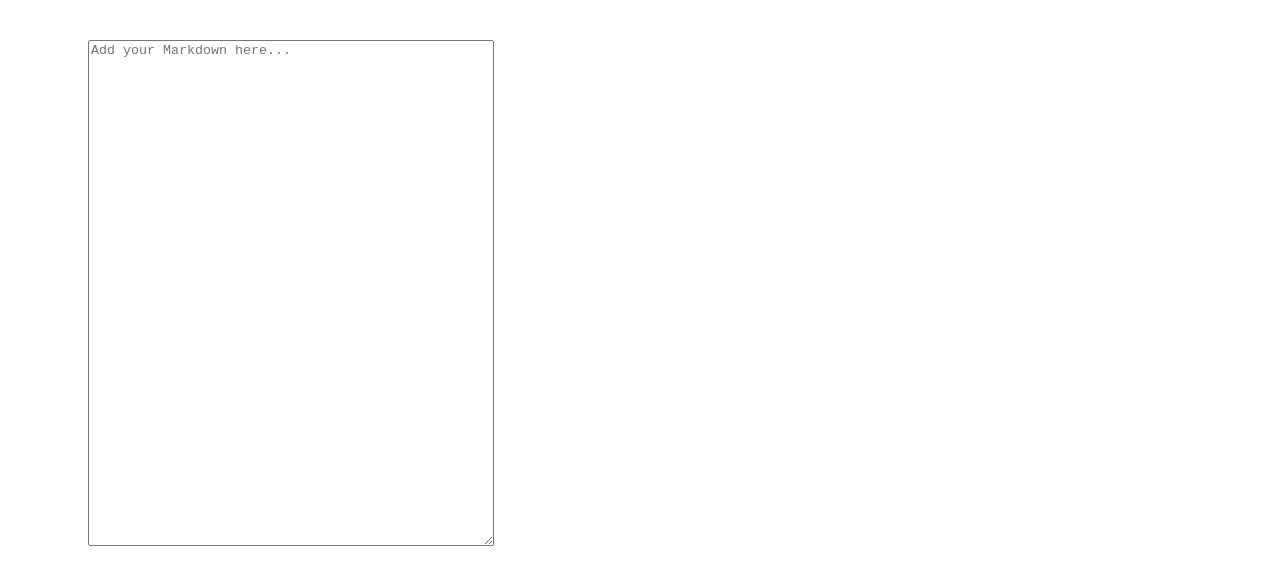
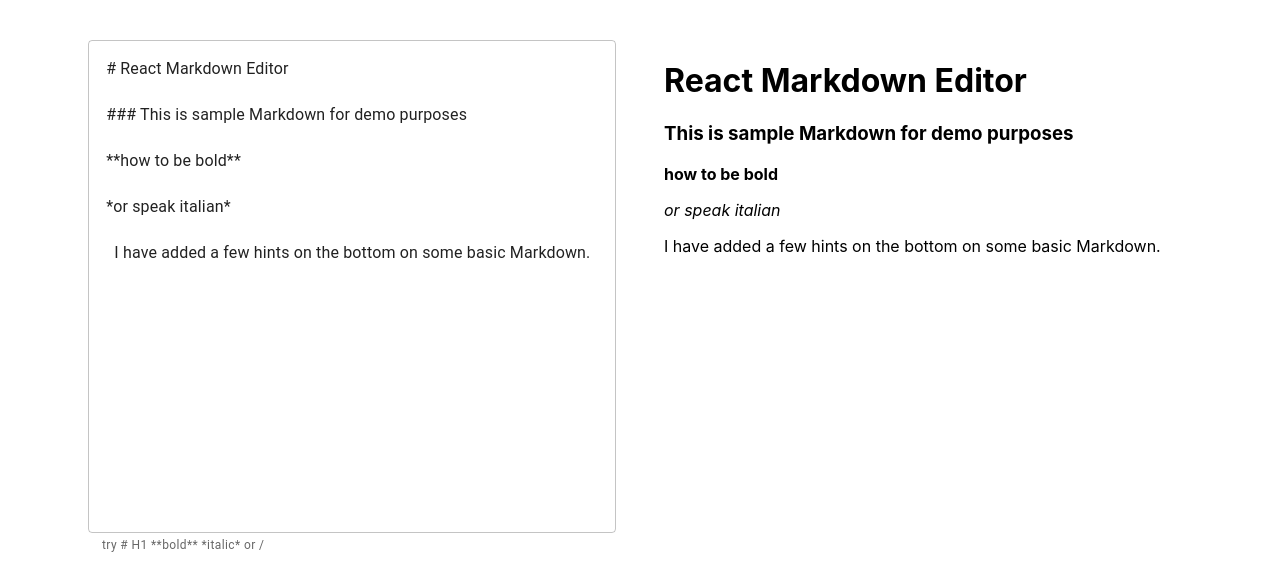
Before and after one commit to stazcp/markdown-reader, a React (Create React App) app: page / in a window 1280 px wide. Shown: the top 588 px of the page. Built offline with nearby package versions, Linux system fonts and the light colour scheme.

Commit message:
Alpha: basic functionality

```diff
--- a/src/components/App.js
+++ b/src/components/App.js
@@ -1,5 +1,5 @@
 import MarkdownInput from './MarkdownInput'
-import MarkdownOutput from './MarkdownOutput'
+import LivePreview from './LivePreview'
 import { Container } from '@mui/material'
 import AppContextProvider from '../state/appState'
 
@@ -8,7 +8,7 @@ function App() {
     <AppContextProvider>
       <Container maxWidth="lg" sx={{ pt: 5, flexDirection: 'row', display: 'flex' }}>
         <MarkdownInput />
-        <MarkdownOutput />
+        <LivePreview />
       </Container>
     </AppContextProvider>
   )
--- a/src/components/MarkdownInput.js
+++ b/src/components/MarkdownInput.js
@@ -1,19 +1,31 @@
 import React, { useContext } from 'react'
-import TextareaAutosize from '@mui/material/TextareaAutosize'
+import TextField from '@mui/material/TextField'
 import { Container } from '@mui/material'
 import { AppContext } from '../state/appState'
 
 export default function EmptyTextarea() {
-  const { setMarkedText } = useContext(AppContext)
+  const { setMarkedText, markedText } = useContext(AppContext)
 
   return (
     <Container maxWidth="sm">
-      <TextareaAutosize
+      <TextField
+        id="standard-multiline-flexible"
+        helperText="try # H1 **bold** *italic* or /"
+        multiline
+        value={markedText}
+        placeholder="Input your Markup here..."
+        onChange={(e) => setMarkedText(e.target.value)}
+        variant="outlined"
+        minRows={10}
+        rows={20}
+        fullWidth
+      />
+      {/* <TextareaAutosize
         aria-label="empty textarea"
         placeholder="Add your Markdown here..."
         style={{ minWidth: 400, minHeight: 500, maxWidth: '50vw', maxHeight: '90vh' }}
         onChange={(e) => setMarkedText(e.target.value)}
-      />
+      /> */}
     </Container>
   )
 }
--- /dev/null
+++ b/src/consts/defaultText.js
@@ -0,0 +1,4 @@
+export const defaultText = ` # React Markdown Editor
+  \n ### This is sample Markdown for demo purposes
+  \n **how to be bold** \n \n *or speak italian* \n
+   I have added a few hints on the bottom on some basic Markdown. `
--- a/src/state/appState.js
+++ b/src/state/appState.js
@@ -1,9 +1,9 @@
 import { createContext, useState } from 'react'
-
+import { defaultText } from '../consts/defaultText'
 export const AppContext = createContext()
 
 export default function AppContextProvider(props) {
-  const [markedText, setMarkedText] = useState('')
+  const [markedText, setMarkedText] = useState(defaultText)
 
   return (
     <AppContext.Provider value={{ markedText, setMarkedText }}>
```
Also changed, not shown: src/components/LivePreview.js (renamed from src/components/MarkdownOutput.js).
